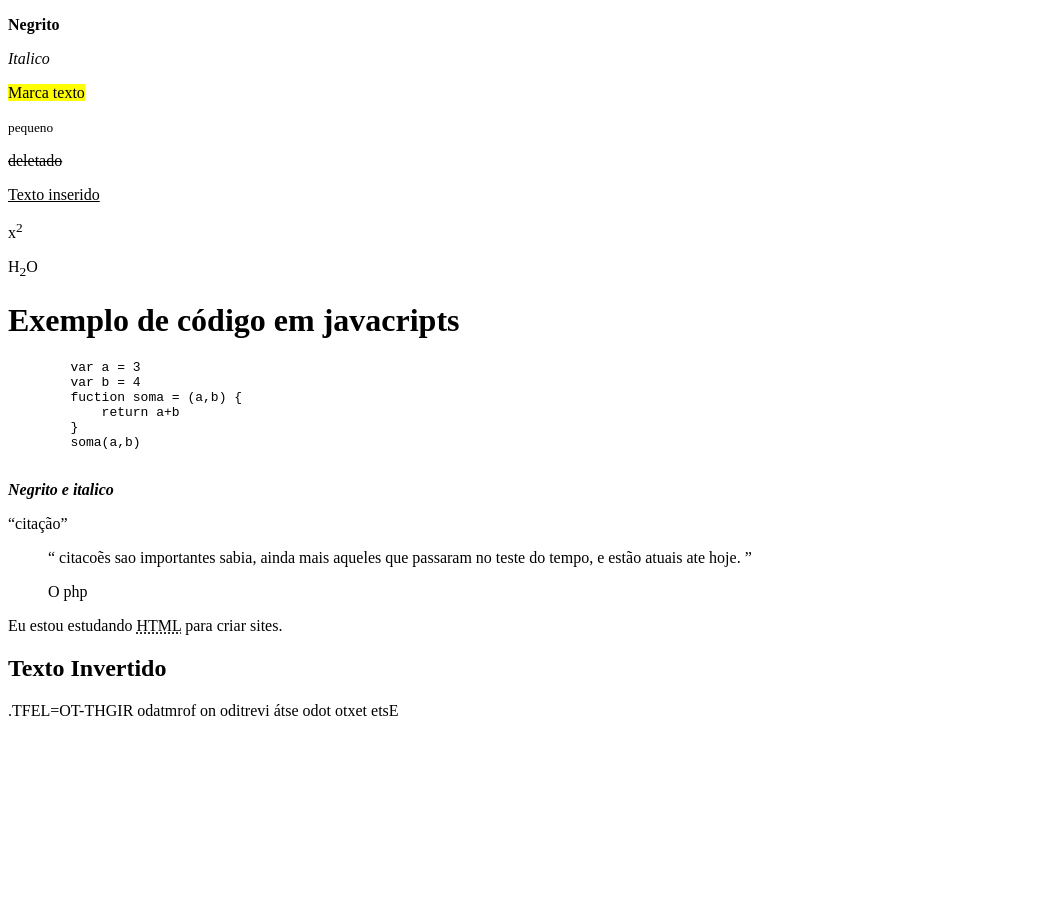
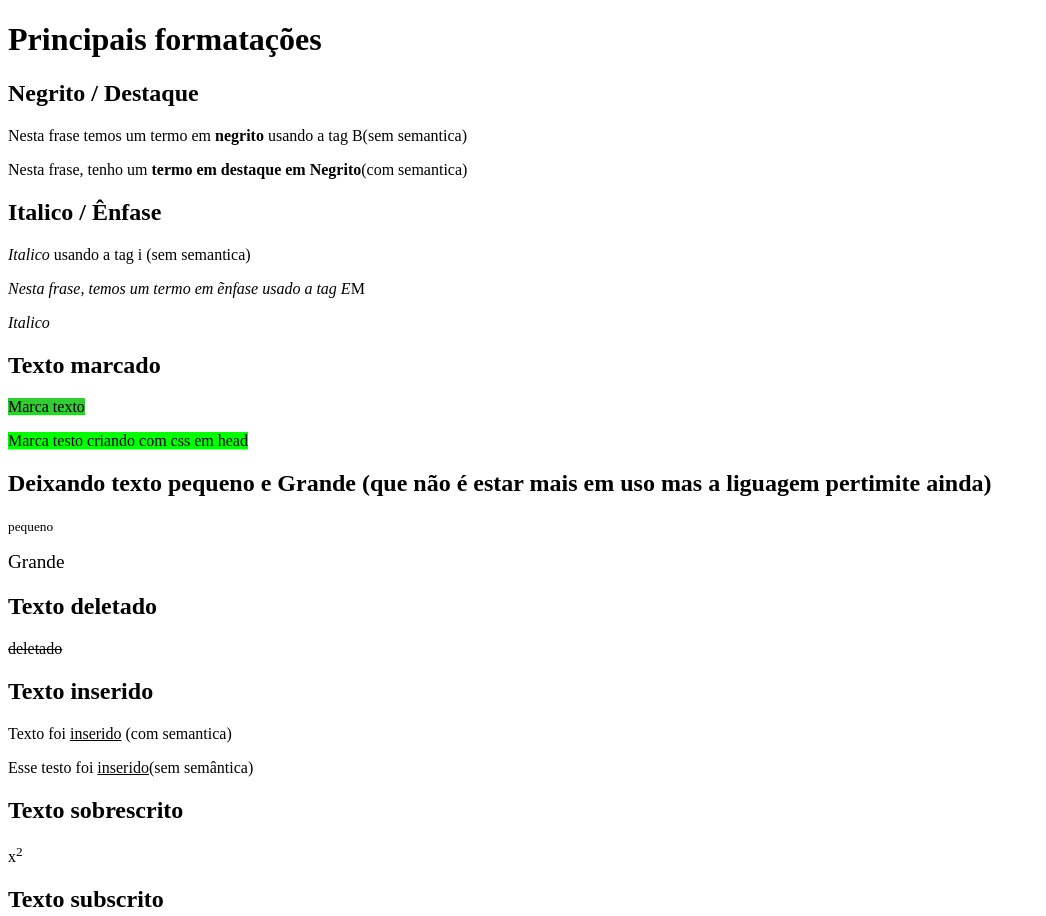
Before and after one commit to fabiobrasileiroo/Html-Css-Js, a plain HTML site: page exercios/ex005/testeaula8.html in a window 1280 px wide. Shown: the top 916 px of the page, without its empty margins (0-1046 px from the left). Before the commit the page ends 800 px from the top, so only its background shows below. Drawn offline with Linux system fonts and the light colour scheme.

Commit message:
formatacões

```diff
--- a/exercios/ex005/testeaula8.html
+++ b/exercios/ex005/testeaula8.html
@@ -5,15 +5,39 @@
     <meta http-equiv="X-UA-Compatible" content="IE=edge">
     <meta name="viewport" content="width=p, initial-scale=1.0">
     <title>Document</title>
+    <style>
+        mark{
+            background-color: lime;
+        }
+    </style>
 </head>
 <body>
-    <p><strong>Negrito</strong></p>
+    <h1>Principais formatações</h1>
+    <h2>Negrito / Destaque</h2>
+    <p>Nesta frase temos um termo em <b>negrito</b> usando a tag B(sem semantica)</p>
+    <p>Nesta frase, tenho um <strong>termo em destaque em Negrito</strong>(com semantica)</p>
+
+    <h2>Italico / Ênfase</h2>
+    <p><i>Italico</i> usando a tag i (sem semantica)</p>
+    <p><em>Nesta frase, temos um termo em ẽnfase usado a tag E</em>M</p>
     <p><em>Italico</em></p>
-    <p><mark>Marca texto</mark></p>
+
+    <h2>Texto marcado</h2>
+    <p><mark style="background-color: limegreen;">Marca texto</mark></p>
+    <p><mark>Marca testo criando com css em head</mark></p>
+
+    <h2>Deixando texto pequeno e Grande (que não é estar mais em uso mas a liguagem pertimite ainda)</h2>
     <p><small>pequeno</small></p>
+    <p><big>Grande</big></p>
+
+    <h2>Texto deletado</h2>
     <p><del>deletado</del></p>
-    <p><ins>Texto inserido</ins></p>
+    <h2>Texto inserido</h2>
+    <p>Texto foi <u>inserido</u> (com semantica)</p>
+    <p>Esse testo foi <u>inserido</u>(sem semântica)</p>
+    <h2>Texto sobrescrito</h2>
     <p>x<sup>2</sup></p>
+    <H2>Texto subscrito</H2>
     <p>H<sub>2</sub>O</p>
     <h1>Exemplo de código em javacripts</h1><p><code><pre>
         var a = 3
```
